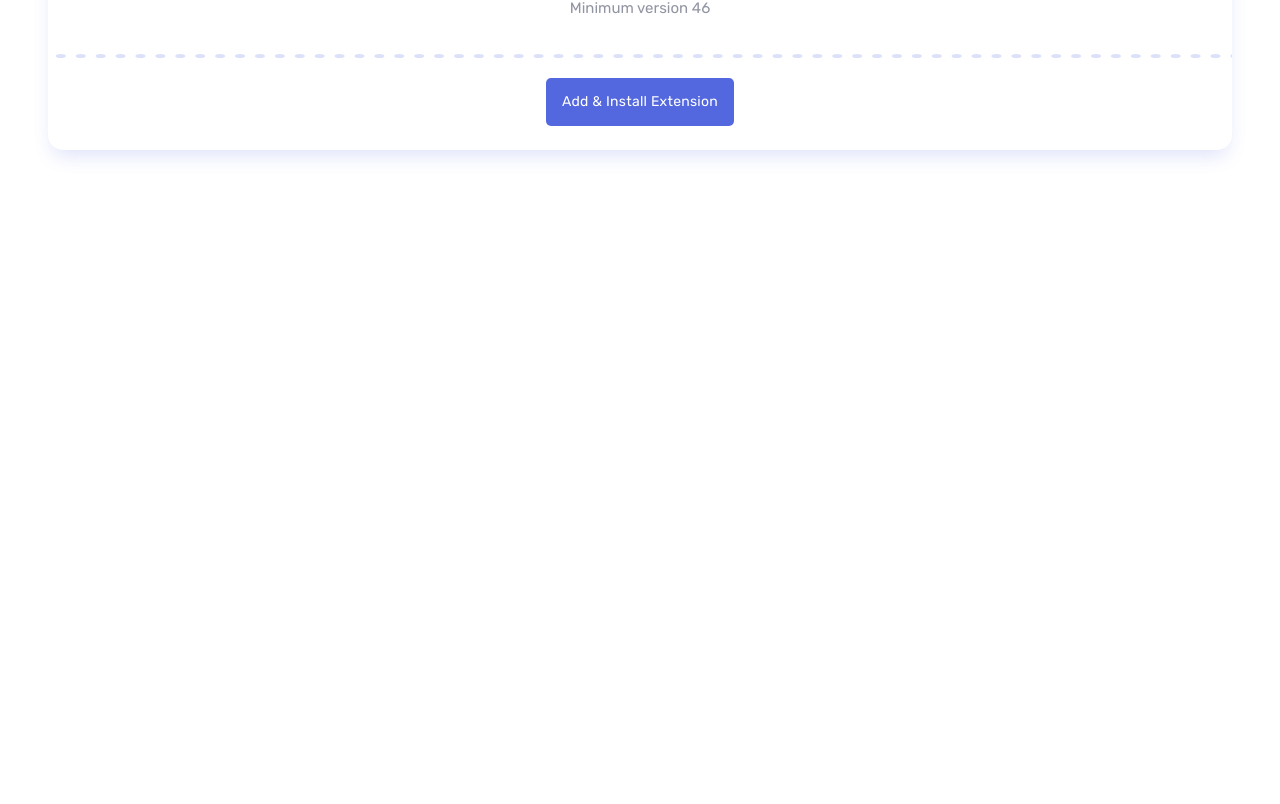
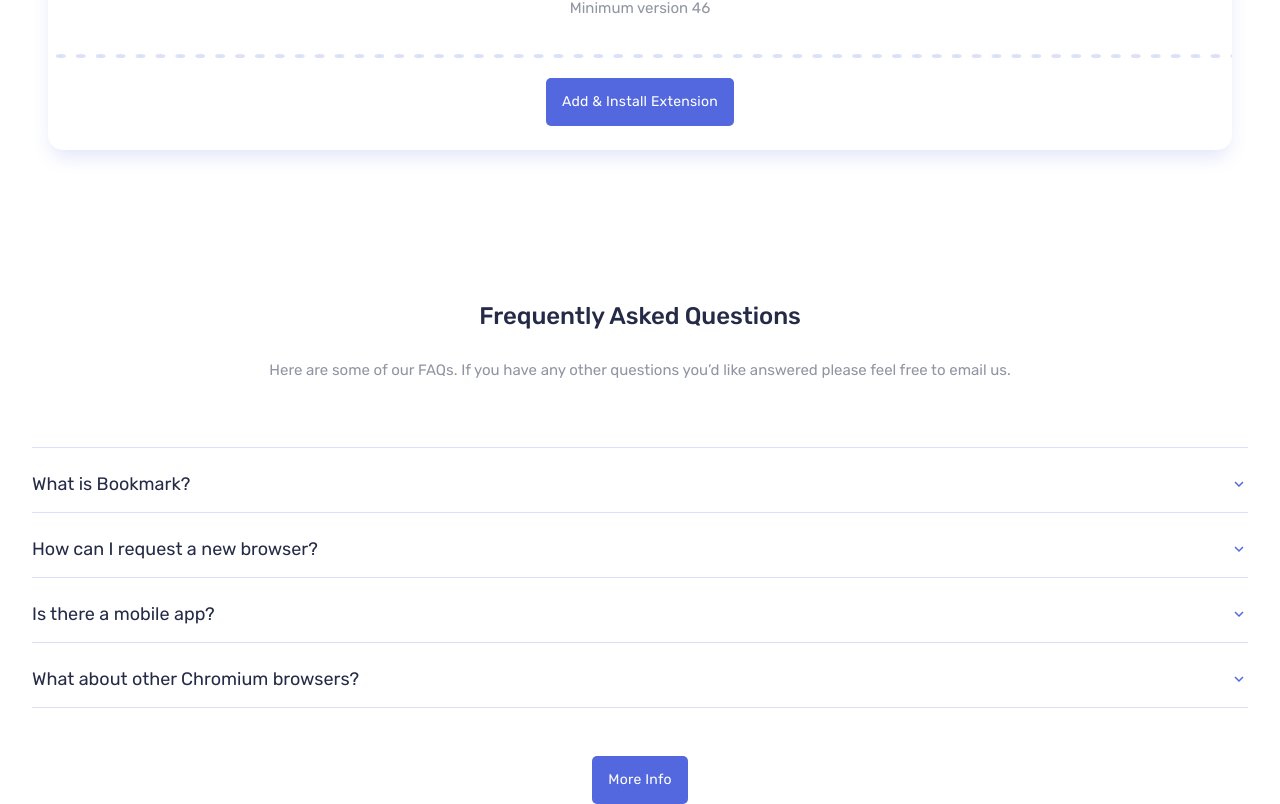
Before and after one commit to sophia-see/bookmark-react-vite, a React (Vite) app: page / in a window 1280 px wide. Shown: the part 4024-4828 px from the top of the page. Before the commit the page ends 4214 px from the top, so only its background shows below. Built offline with nearby package versions, Linux system fonts and the light colour scheme.

Commit message:
finished faqs section

```diff
--- a/src/App.scss
+++ b/src/App.scss
@@ -95,7 +95,26 @@ html, body, #root {
     margin: 49px 0 32px 0;
 }
 
+.faqs__container {
+    margin: 0 32px;
+}
+
+.faqs__description {
+    margin-top: 100px;
+}
+
+.faqs__list {
+    display: flex;
+    flex-direction: column;
+}
+
 // REUSABLE CLASSES
+.flex {
+    display: flex;
+    align-items: center;
+    justify-content: space-between;
+}
+
 .full-img {
     width: 100%;
     height: fit-content;
@@ -124,6 +143,12 @@ html, body, #root {
     letter-spacing: 0.25px;
 }
 
+.heading-4 {
+    font-weight: $regular;
+    font-size: 15px;
+    line-height: 32px;
+}
+
 .subheading-1 {
     font-weight: $regular;
     font-size: 15px;
@@ -140,6 +165,13 @@ html, body, #root {
     text-align: center;
     opacity: 50%;
     color: $very-dark-blue;
+}
+
+.paragraph {
+    font-weight: $regular;
+    font-size: 15px;
+    line-height: 30px;
+    letter-spacing: 0.14px;
 }
 
 .btn {
@@ -161,8 +193,28 @@ html, body, #root {
     color: $very-dark-blue;
 }
 
+.self-center {
+    place-self: center;
+}
+
 .m-24 {
     margin: 24px;
+}
+
+.mt-64 {
+    margin-top: 64px;
+}
+
+.mt-48 {
+    margin-top: 48px;
+}
+
+.mt-26 {
+    margin-top: 26px;
+}
+
+.mt-20 {
+    margin-top: 20px;
 }
 
 .mt-16 {
@@ -177,10 +229,17 @@ html, body, #root {
     margin-bottom: 16px;
 }
 
+.mb-24 {
+    margin-bottom: 24px;
+}
+
 .mb-32 {
     margin-bottom: 32px;
 }
 
+.pb-12 {
+    padding-bottom: 12px;
+}
 
 .border-top {
     border-top: $border;
@@ -255,3 +314,7 @@ html, body, #root {
     left: 0;
     transform: scaleX(2.5); /* Stretches the dots horizontally */
 }
+
+.hidden {
+    display: none;
+}
--- a/src/App.tsx
+++ b/src/App.tsx
@@ -1,5 +1,6 @@
 import './App.scss'
 import Extensions from './components/Extensions/Extensions'
+import FAQs from './components/FAQs/FAQs'
 import Features from './components/Features/Features'
 import Header from './components/Header'
 import Hero from './components/Hero'
@@ -11,6 +12,7 @@ function App() {
       <Hero />
       <Features />
       <Extensions />
+      <FAQs />
     </>
   )
 }
--- /dev/null
+++ b/src/components/FAQs/FAQs.tsx
@@ -0,0 +1,11 @@
+import FAQsDescription from "./FAQsDescription";
+import FAQsList from "./FAQsList";
+
+export default function FAQs () {
+    return (
+        <section className="faqs__container">
+            <FAQsDescription />
+            <FAQsList />
+        </section>
+    )
+}
--- /dev/null
+++ b/src/components/FAQs/FAQsDescription.tsx
@@ -0,0 +1,8 @@
+export default function FAQsDescription () {
+    return (
+        <div className="faqs__description">
+            <div className="heading-2 mb-16">Frequently Asked Questions</div>
+            <div className="subheading-1">Here are some of our FAQs. If you have any other questions you’d like answered please feel free to email us.</div>
+        </div>
+    )
+}
--- /dev/null
+++ b/src/components/FAQs/FAQsList.tsx
@@ -0,0 +1,40 @@
+import React from "react";
+import { FAQS } from "./data";
+import { MdOutlineKeyboardArrowDown } from "react-icons/md";
+
+const defaultColor = "hsl(231, 69%, 60%)";
+const selectedColor = "hsl(0, 94%, 66%)";
+
+export default function FAQsList () {
+    const [selectedFAQ, setSelectedFAQ] = React.useState<number | null>(null);
+
+    const handleClickFAQ = ({index}: {index: number}) => {
+        if (index == selectedFAQ)   setSelectedFAQ(null);
+        else setSelectedFAQ(index)
+    }
+
+    const renderFAQs = FAQS.map((faq, index) => {
+        const isFirstFeature = index == 0;
+        const customStyles = `${isFirstFeature ? "border-top" : ""}`
+        const isSelectedFAQ = index == selectedFAQ;
+
+        return (
+            <div className={`${customStyles} border-bottom faq__item pb-12`} onClick={() => handleClickFAQ({index})}>
+                <div className="flex heading-4 mt-20">
+                    <div>{faq.question}</div>
+                    <MdOutlineKeyboardArrowDown fill={isSelectedFAQ ? selectedColor : defaultColor}/>
+                </div>
+                <div className={`paragraph mt-26 mb-24 ${isSelectedFAQ ? "" : "hidden"}`}>
+                    {faq.answer}
+                </div>
+            </div>
+        )
+    });
+
+    return (
+        <div className="faqs__list mt-64">
+            {renderFAQs}
+            <button className="btn primary-btn self-center mt-48">More Info</button>
+        </div>
+    )
+}
--- /dev/null
+++ b/src/components/FAQs/data.ts
@@ -0,0 +1,18 @@
+export const FAQS = [
+    {
+        question: "What is Bookmark?",
+        answer: "Dolore exercitation Lorem duis sunt qui laboris enim commodo dolore non. Sint id sit officia dolore culpa nulla amet aliquip cillum culpa proident sint do tempor. Nostrud commodo consequat ut sunt elit officia reprehenderit eu do laboris et officia laboris id. Laboris aute minim deserunt labore ipsum in aliquip aliqua exercitation aliquip deserunt. Tempor aliqua ea officia enim. Fugiat consectetur ullamco eiusmod esse dolor excepteur in non elit anim in ullamco deserunt."
+    },
+    {
+        question: "How can I request a new browser?",
+        answer: "Mollit excepteur enim consequat nisi adipisicing proident non veniam voluptate id non voluptate eu. Non anim enim magna quis mollit ad ex sunt aute. Duis reprehenderit velit proident nulla tempor eiusmod laboris laborum cupidatat cupidatat aute in reprehenderit nisi. Labore occaecat non et nisi minim exercitation."
+    },
+    {
+        question: "Is there a mobile app?",
+        answer: "Aliqua irure incididunt id deserunt non anim esse culpa amet elit. Aliqua labore occaecat elit dolor. Incididunt et cillum laborum eiusmod anim Lorem elit duis cupidatat mollit non deserunt."
+    },
+    {
+        question: "What about other Chromium browsers?",
+        answer: "Cupidatat officia deserunt consequat velit dolore quis eiusmod voluptate do et mollit pariatur sunt est. Sint proident nostrud in eiusmod aliquip ex sunt aliqua duis commodo eu incididunt. Fugiat consequat occaecat anim nulla cupidatat tempor cupidatat commodo sint id adipisicing aute fugiat quis. Nostrud commodo anim magna ipsum ipsum nulla qui enim veniam culpa labore elit irure consequat."
+    },
+]
```
